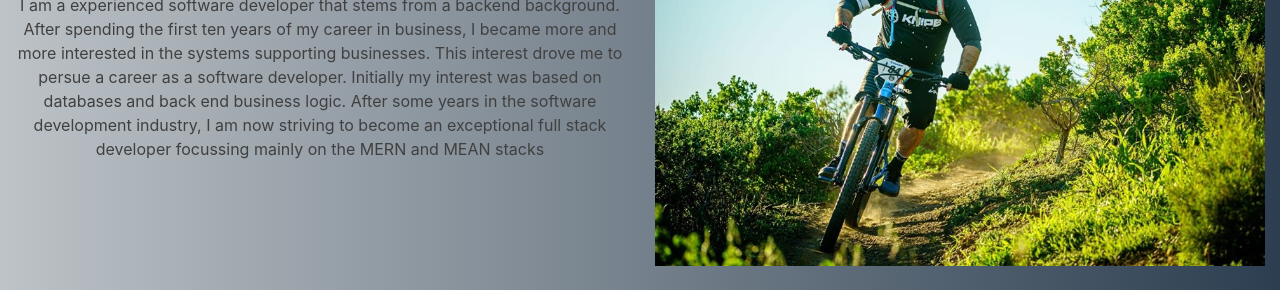
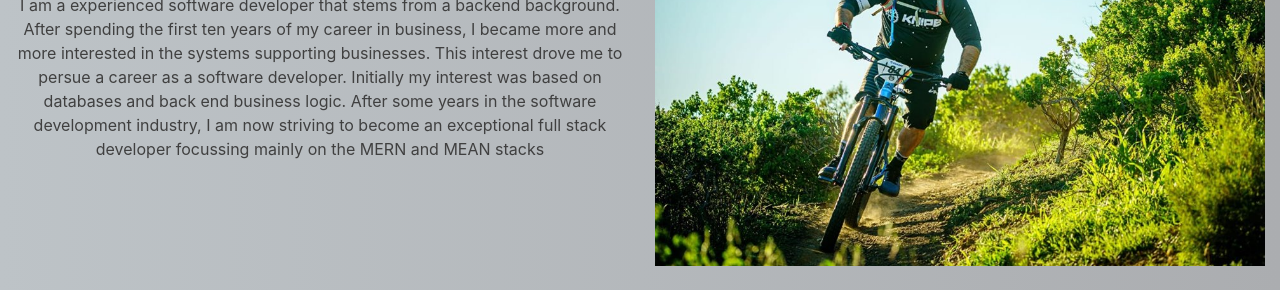
Before and after one commit to desloubser80/desloubser, a website: page public/index.html in a window 1280 px wide. Shown: the part 210-500 px from the top of the page. Drawn offline with nearby package versions, Linux system fonts and the light colour scheme.

Commit message:
fixed background color

```diff
--- a/public/assets/styles.css
+++ b/public/assets/styles.css
@@ -1,7 +1,7 @@
 body {
 	background: #bdc3c7;  /* fallback for old browsers */
-	background: -webkit-linear-gradient(to left, #2c3e50, #bdc3c7);  /* Chrome 10-25, Safari 5.1-6 */
-	background: linear-gradient(to left, #2c3e50, #bdc3c7); /* W3C, IE 10+/ Edge, Firefox 16+, Chrome 26+, Opera 12+, Safari 7+ */
+	background: -webkit-linear-gradient(to left, #abadb0, #bdc3c7);  /* Chrome 10-25, Safari 5.1-6 */
+	background: linear-gradient(to left, #abadb0, #bdc3c7); /* W3C, IE 10+/ Edge, Firefox 16+, Chrome 26+, Opera 12+, Safari 7+ */
 }
 
 #brandname{
```
Also changed, not shown: public/index.html (+1 -0 lines).
